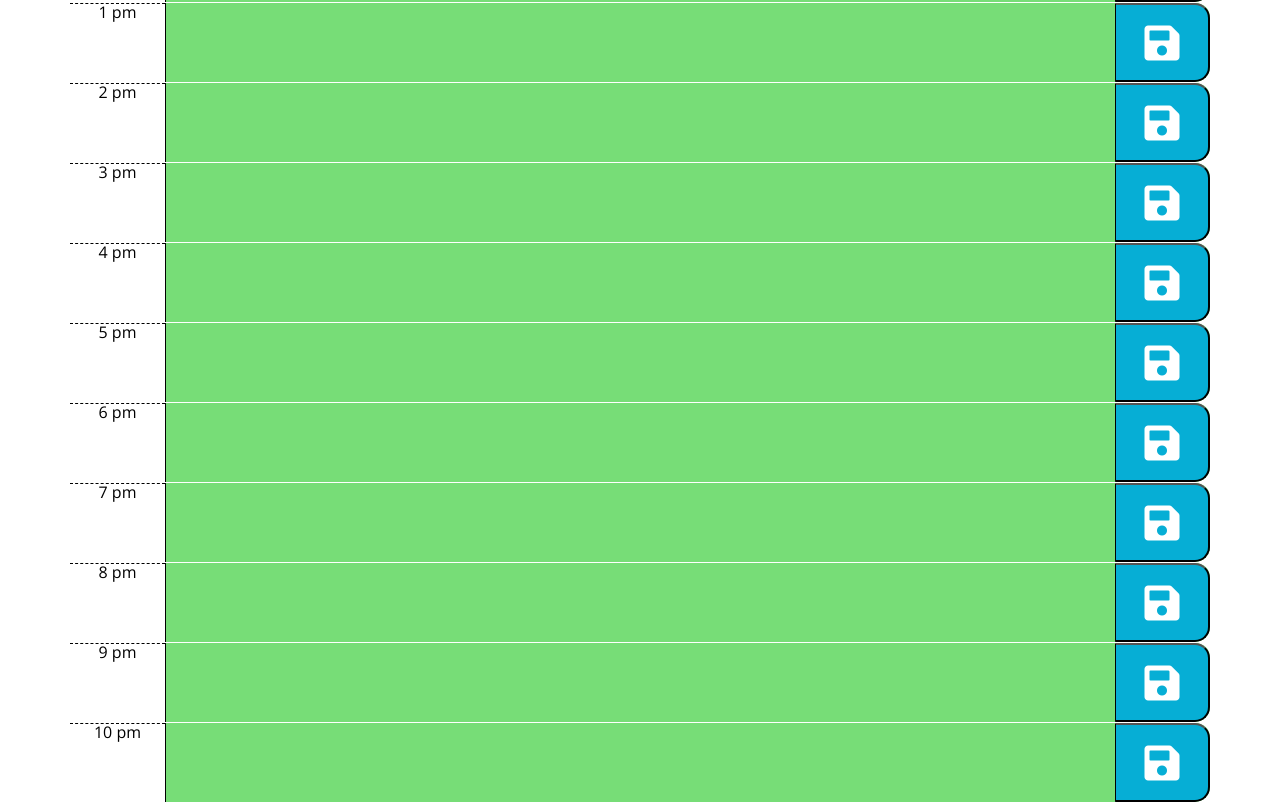
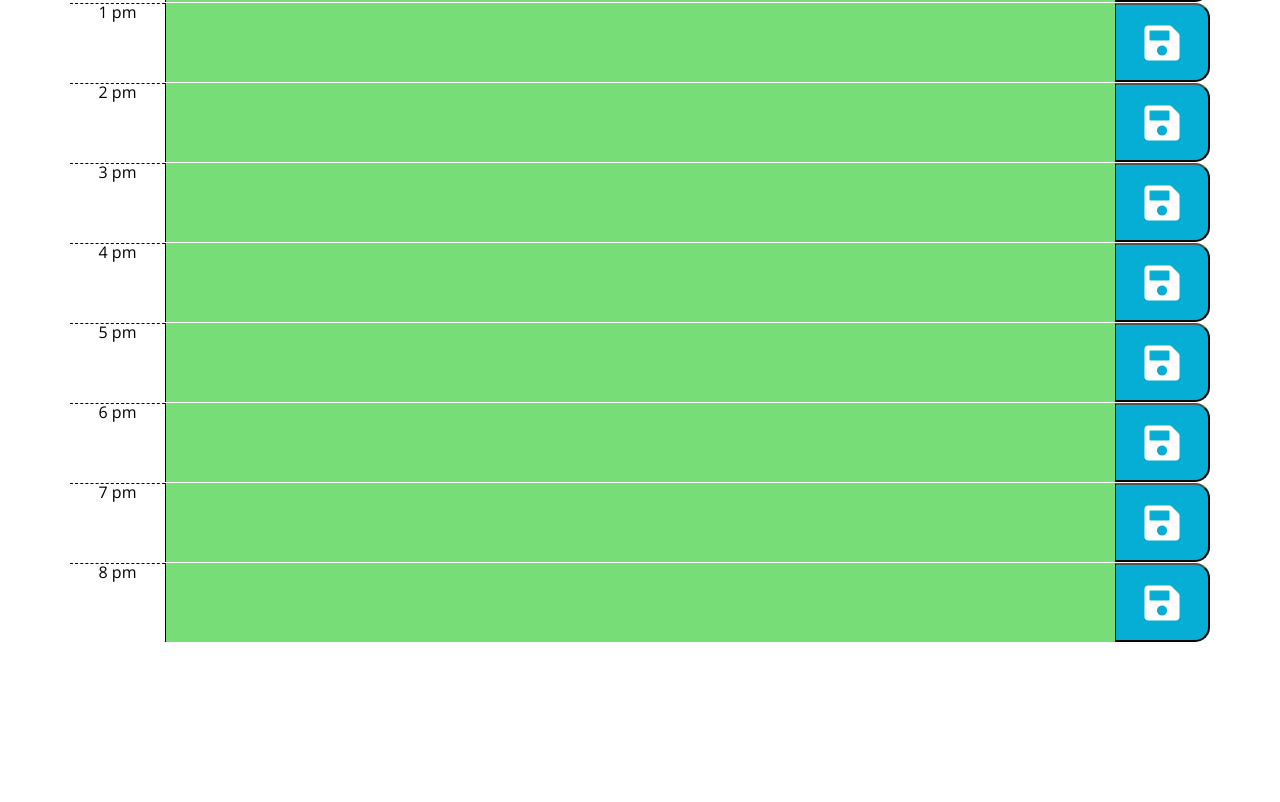
Before and after one commit to jsugihara00123/scheduler, a plain HTML site: page index.html in a window 1280 px wide. Shown: the part 974-1776 px from the top of the page. After the commit the page ends 1616 px from the top, so only its background shows below. Drawn offline with nearby package versions, Linux system fonts and the light colour scheme.

Commit message:
third commit. Forgot to make some changes

```diff
--- a/index.html
+++ b/index.html
@@ -160,22 +160,6 @@
 
         <button class = "saveBtn col-md-1"><i class="fa fa-save"></i></button>
       </div>
-
-      <div id="hour_21" class="time-block row" value="21">
-        <section class = "hour col-md-1">9 pm</section>
-
-        <textarea class = "description col-md-10"></textarea>
-
-        <button class = "saveBtn col-md-1"><i class="fa fa-save"></i></button>
-      </div>
-
-      <div id="hour_22" class="time-block row" value="22">
-        <section class = "hour col-md-1">10 pm</section>
-
-        <textarea class = "description col-md-10"></textarea>
-
-        <button class = "saveBtn col-md-1"><i class="fa fa-save"></i></button>
-      </div>
     </div>
 
 
```
